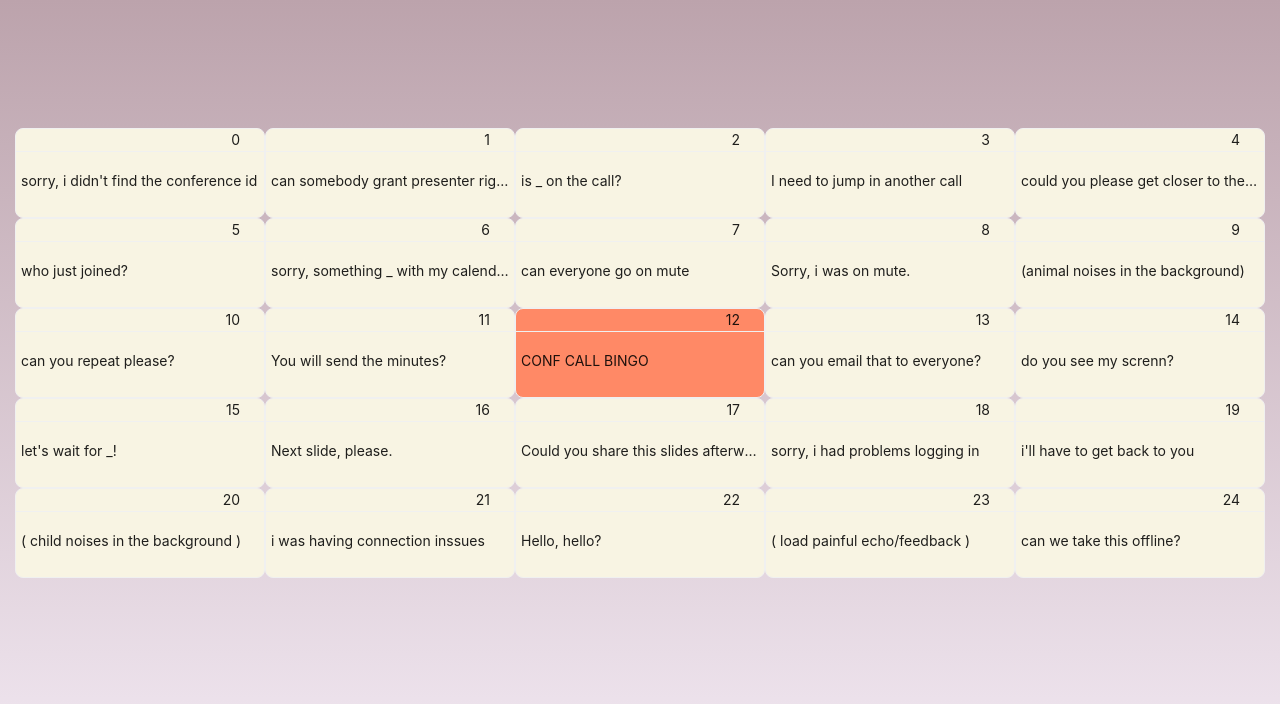
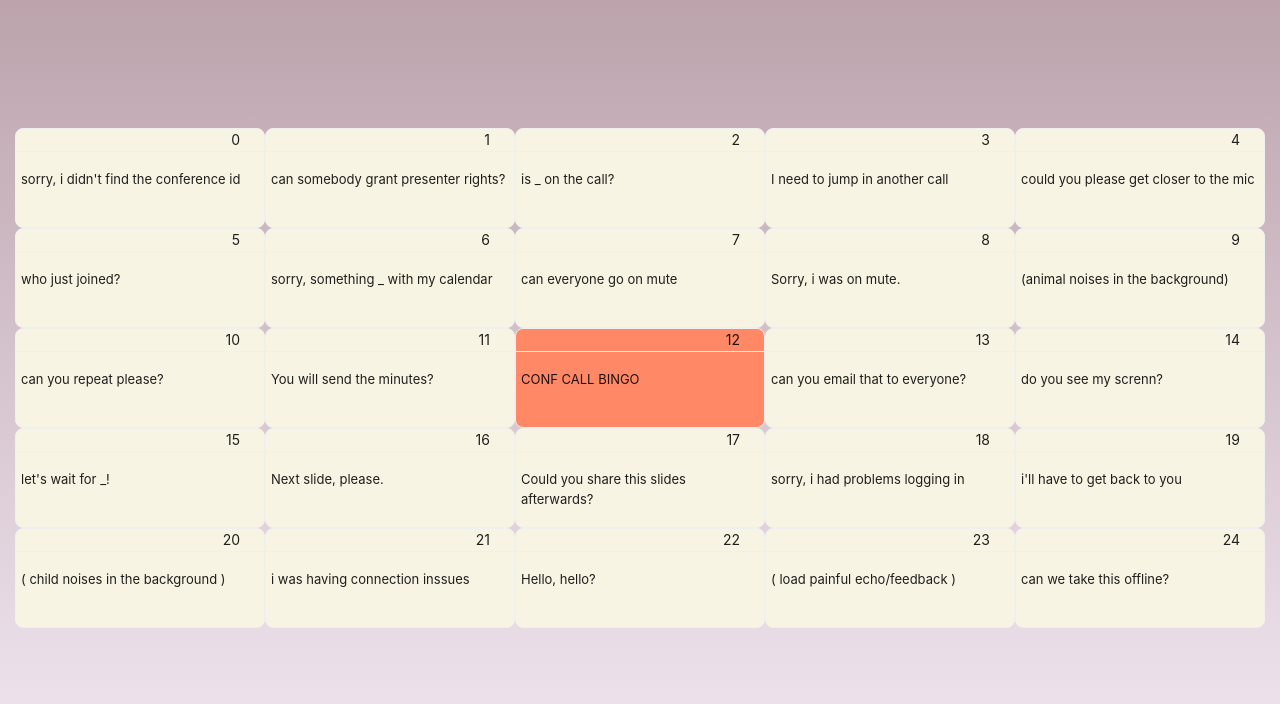
Before and after one commit to Saumyasingh28/BingoGame, a React (Create React App) app: page / in a window 1280 px wide. Shown: the top 704 px of the page. Built offline with nearby package versions, Linux system fonts and the light colour scheme.

Commit message:
removed vertical scroll for smaller screens

```diff
--- a/src/App.css
+++ b/src/App.css
@@ -38,17 +38,7 @@
 }
 
 .overflow-ellipsis {
-  text-overflow: ellipsis;
-  cursor: pointer;
-  word-break: break-all;
-  overflow: hidden;
-  white-space: nowrap;
-}
-
-.overflow-ellipsis:hover {
-  overflow: visible;
-  white-space: normal;
-  height: auto;
+  word-wrap: break-word;
 }
 
 .bingo-card {
@@ -60,100 +50,127 @@
 }
 
 @media only screen and (min-width: 300px) {
-  /* For desktop: */
+  .bingo-card,
+  .selected-card {
+    width: 60px;
+    height: 120px;
+    font-size: x-small;
+  }
+}
+
+@media only screen and (min-width: 360px) {
   .bingo-card,
   .selected-card {
     width: 70px;
-    height: 150px;
+    height: 120px;
+    font-size: x-small;
   }
 }
 
 @media only screen and (min-width: 420px) {
-  /* For desktop: */
   .bingo-card,
   .selected-card {
     width: 80px;
-    height: 140px;
+    height: 120px;
+    font-size: x-small;
+  }
+}
+
+@media only screen and (min-width: 480px) {
+  .bingo-card,
+  .selected-card {
+    width: 85px;
+    height: 120px;
+    font-size: x-small;
   }
 }
 
 @media only screen and (min-width: 490px) {
-  /* For desktop: */
   .bingo-card,
   .selected-card {
     width: 90px;
-    height: 140px;
+    height: 120px;
+    font-size: x-small;
+  }
+}
+
+@media only screen and (min-width: 540px) {
+  .bingo-card,
+  .selected-card {
+    width: 100px;
+    height: 120px;
+    font-size: x-small;
   }
 }
 
 @media only screen and (min-width: 550px) {
-  /* For desktop: */
   .bingo-card,
   .selected-card {
     width: 110px;
     height: 130px;
+    font-size: small;
   }
 }
 
 @media only screen and (min-width: 650px) {
-  /* For desktop: */
   .bingo-card,
   .selected-card {
     width: 130px;
-    height: 100px;
+    height: 110px;
+    font-size: small;
   }
 }
 
 @media only screen and (min-width: 768px) {
-  /* For desktop: */
   .bingo-card,
   .selected-card {
     width: 150px;
-    height: 90px;
+    height: 110px;
+    font-size: small;
   }
 }
 
 @media only screen and (min-width: 900px) {
-  /* For desktop: */
   .bingo-card,
   .selected-card {
     width: 180px;
-    height: 90px;
+    height: 110px;
+    font-size: small;
   }
 }
 
 @media only screen and (min-width: 1050px) {
-  /* For desktop: */
   .bingo-card,
   .selected-card {
     width: 190px;
-    height: 90px;
+    height: 110px;
+    font-size: small;
   }
 }
 
 @media only screen and (min-width: 1100px) {
-  /* For desktop: */
   .bingo-card,
   .selected-card {
     width: 210px;
-    height: 90px;
+    height: 100px;
+    font-size: small;
   }
 }
 
 @media only screen and (min-width: 1250px) {
-  /* For desktop: */
   .bingo-card,
   .selected-card {
     width: 250px;
-    height: 90px;
+    height: 100px;
+    font-size: small;
   }
 }
 
 @media only screen and (min-width: 1400px) {
-  /* For desktop: */
   .bingo-card,
   .selected-card {
     width: 250px;
-    height: 90px;
+    height: 100px;
+    font-size: small;
   }
 }
```
